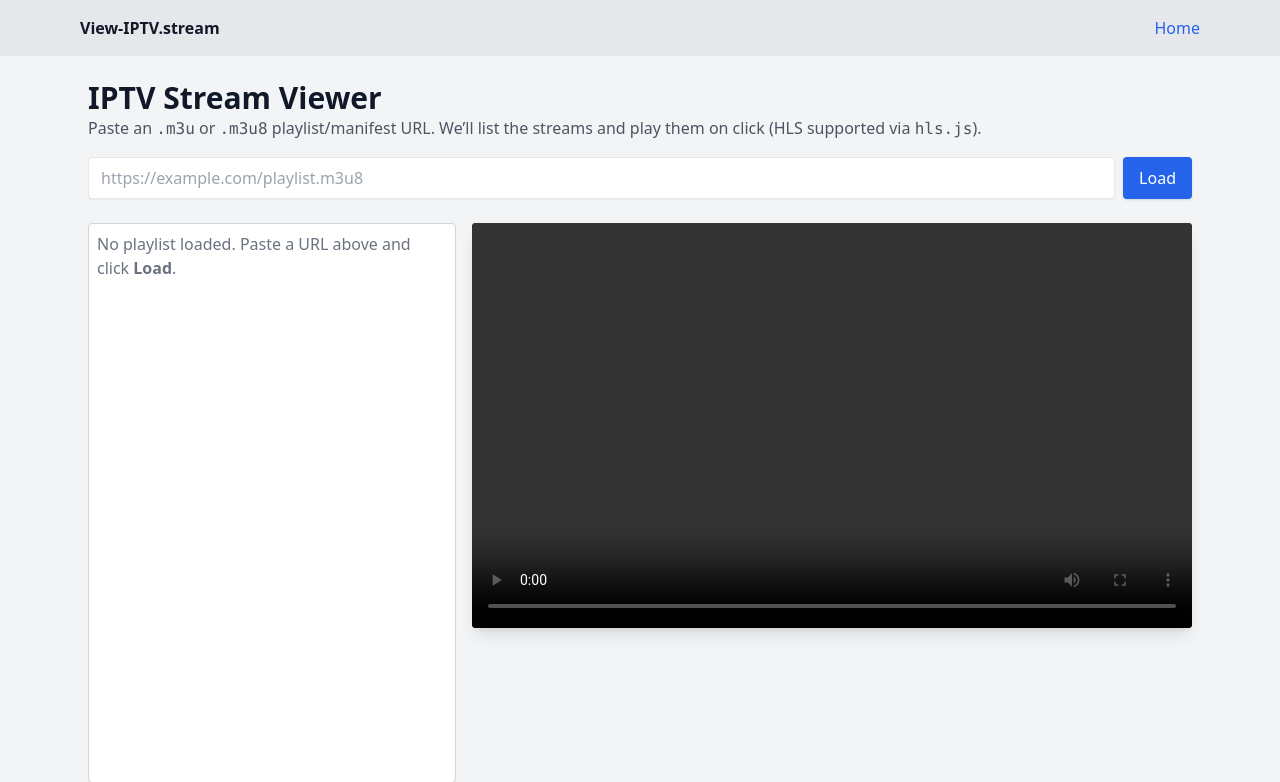
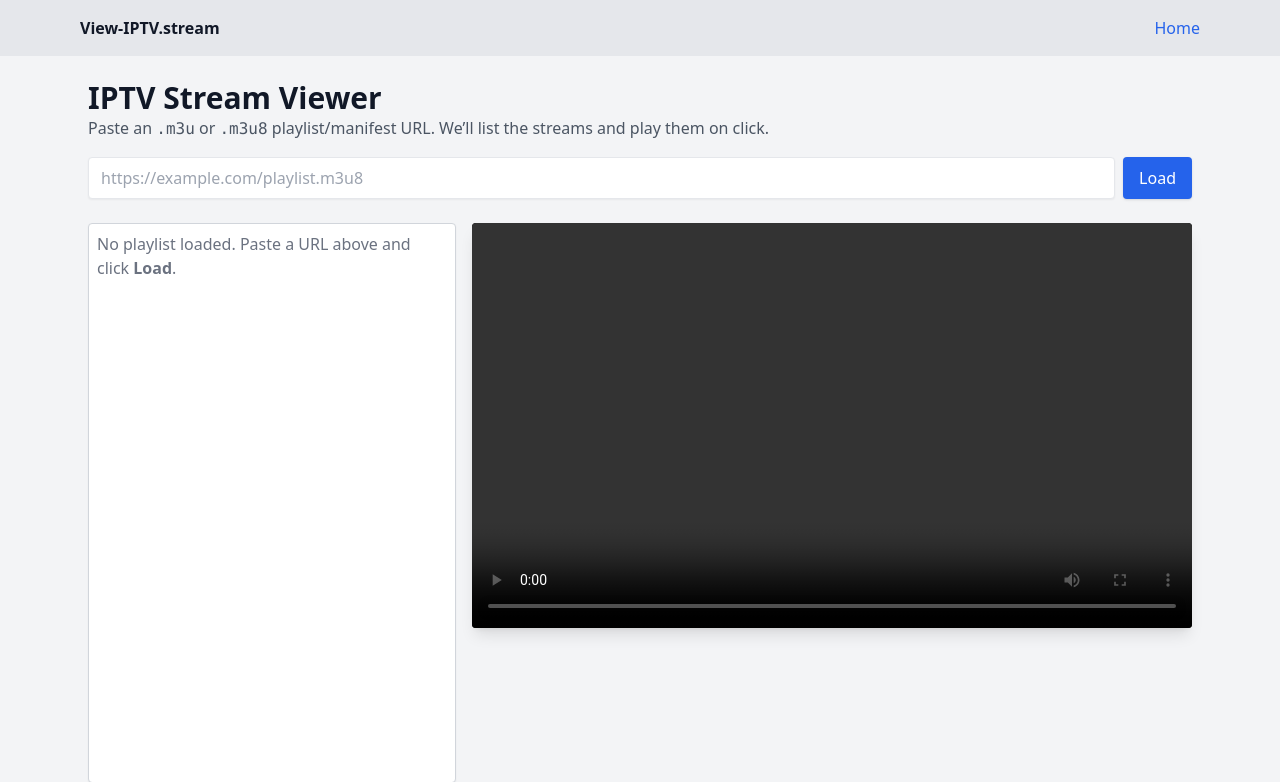
Before and after one commit to sidewaysthought/iptv-podder, a PHP site: page / in a window 1280 px wide. Shown: the top 782 px of the page. Run offline with PHP 8.4, Linux system fonts and the light colour scheme; some libraries are stand-ins or nearby versions.

Commit message:
Remove HLS support mention from the description in the header

```diff
--- a/index.php
+++ b/index.php
@@ -17,7 +17,7 @@
             <h1 class="text-3xl font-bold">IPTV Stream Viewer</h1>
             <p class="text-gray-600">
                 Paste an <code>.m3u</code> or <code>.m3u8</code> playlist/manifest URL. We’ll list the
-                streams and play them on click (HLS supported via <code>hls.js</code>).
+                streams and play them on click.
             </p>
         </header>
 
```
